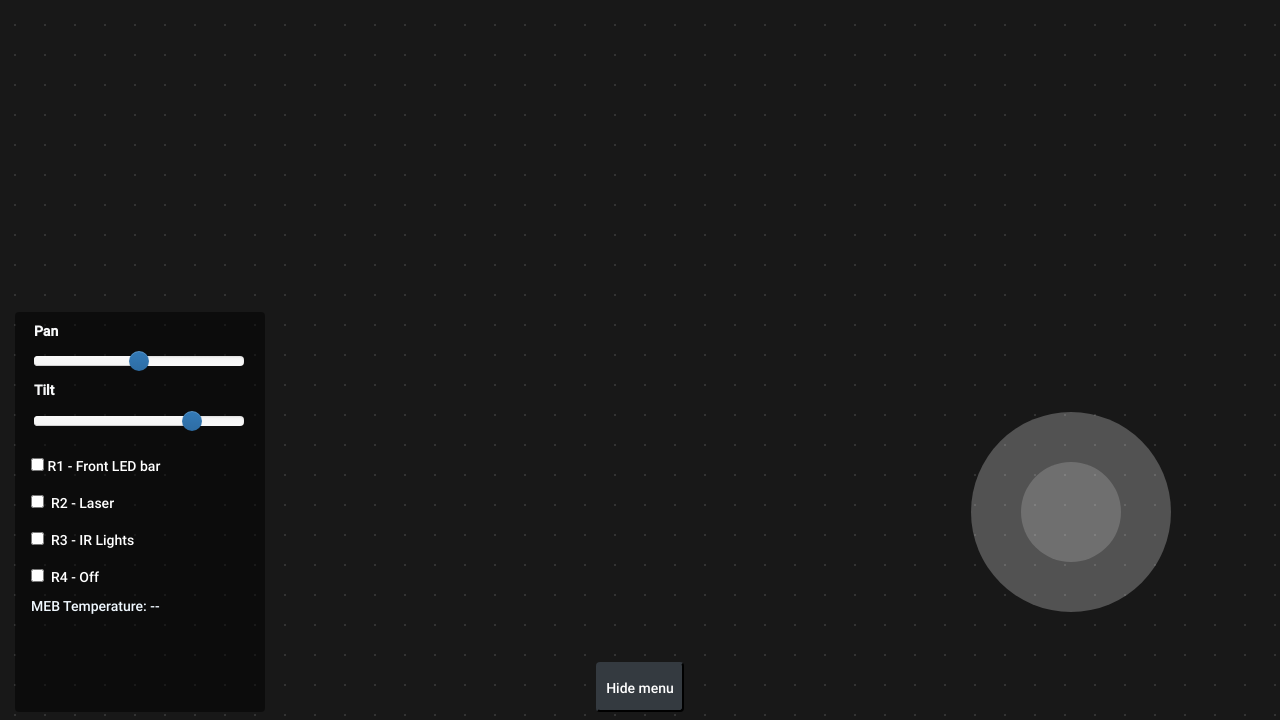
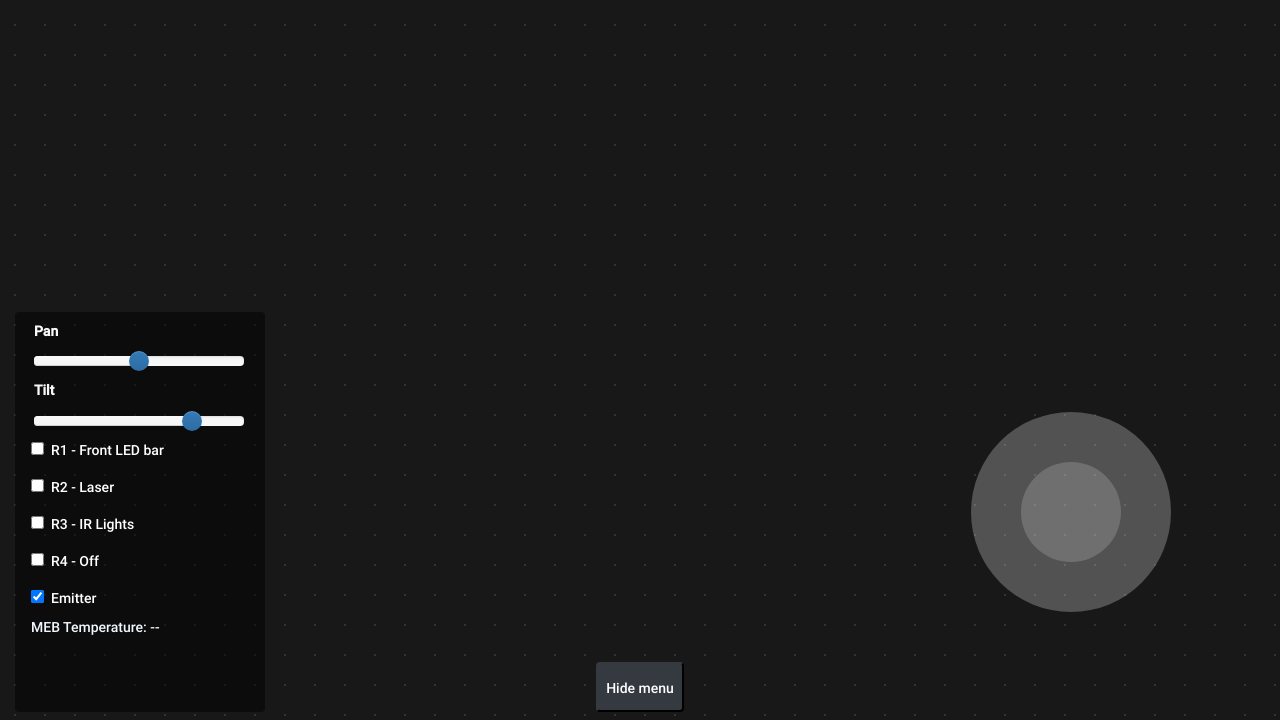
Before and after one commit to andreagavazzi/leo_ui, a plain HTML site: page index.html in a window 1280 px wide. Shown: the part 80-800 px from the top of the page. Drawn offline with Linux system fonts and the light colour scheme.

Commit message:
emitter added

```diff
--- a/index.html
+++ b/index.html
@@ -86,9 +86,10 @@
                             <input id="s2-slider" type="text"/>
                         </div>
                     </div>
-                    <div class="pl-3 pt-4 text-white">
+                    <div class="pl-3 pt-2 text-white">
                         <label class="switch">
-                            <input type="checkbox" id="relay-1" onclick="rel1Trig()"/><span class="slider"></span>
+                            <input type="checkbox" id="relay-1" onclick="rel1Trig()"/>
+			    <span class="slider"></span>
                         </label>
                         R1 - Front LED bar
                     </div>
@@ -113,6 +114,13 @@
                         </label>
                         R4 - Off
                     </div>
+                    <div class="pl-3 pt-2 text-white">
+                        <label class="switch">
+                            <input type="checkbox" checked="checked" id="emitter" onclick="toggleEmitter()"/>
+                            <span class="slider"></span>
+                        </label>
+                        Emitter
+                    </div>
                     <div id="temperatureIntID" style="height: 20px; color: aliceblue" class="pl-3">MEB Temperature: --</div>
                 </div>
             </div>
```
